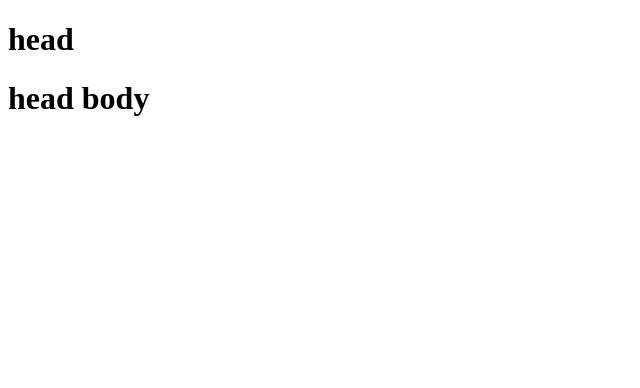
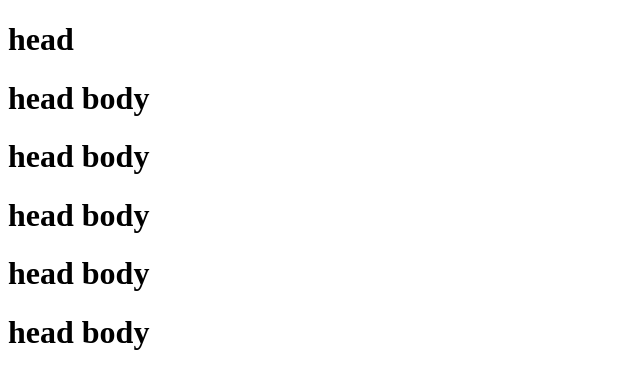
Before and after one commit to Umesh-310/Test-git, a plain HTML site: page index.html in a window 1280 px wide. Shown: the whole page, without its empty margins (0-640 px from the left). Drawn offline with Linux system fonts and the light colour scheme.

Commit message:
add more head

```diff
--- a/index.html
+++ b/index.html
@@ -9,5 +9,9 @@
 <body>
     <h1>head</h1>
     <h1>head body</h1>
+    <h1>head body</h1>
+    <h1>head body</h1>
+    <h1>head body</h1>
+    <h1>head body</h1>
 </body>
 </html>
```
